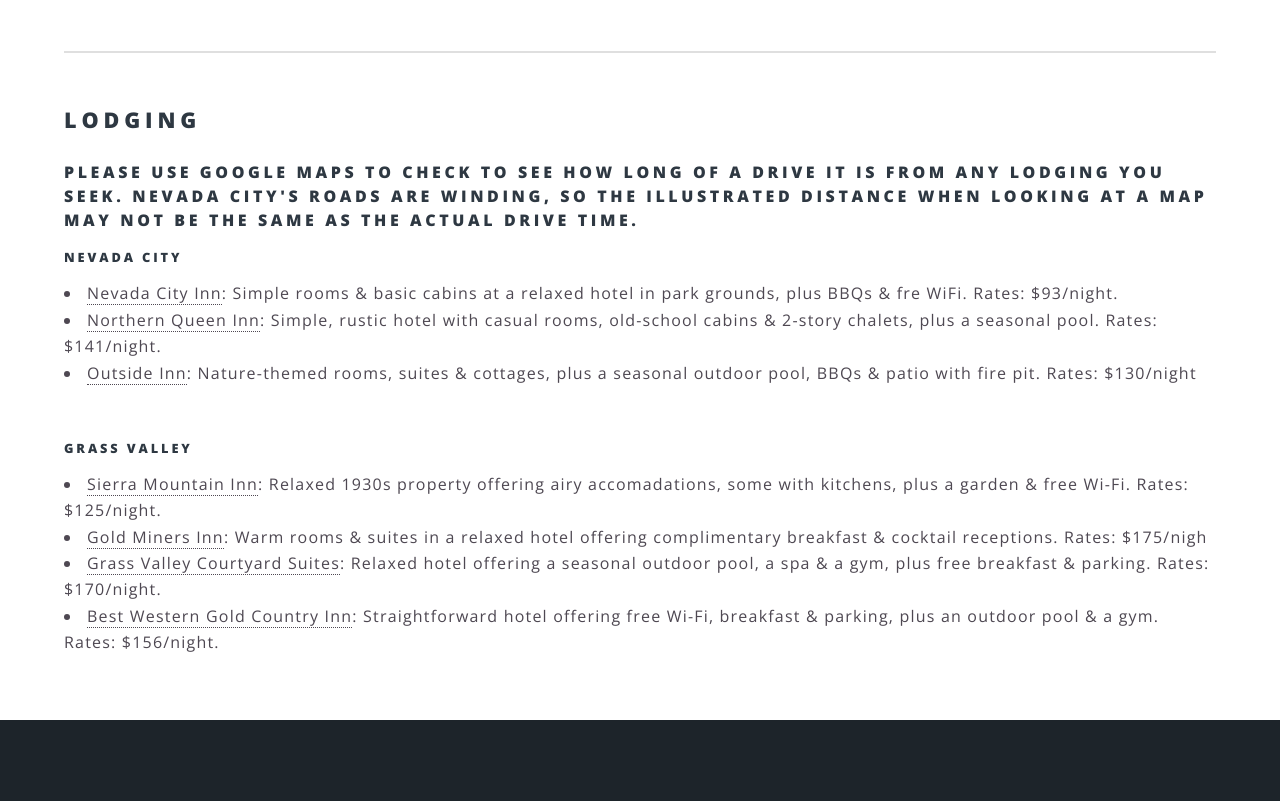
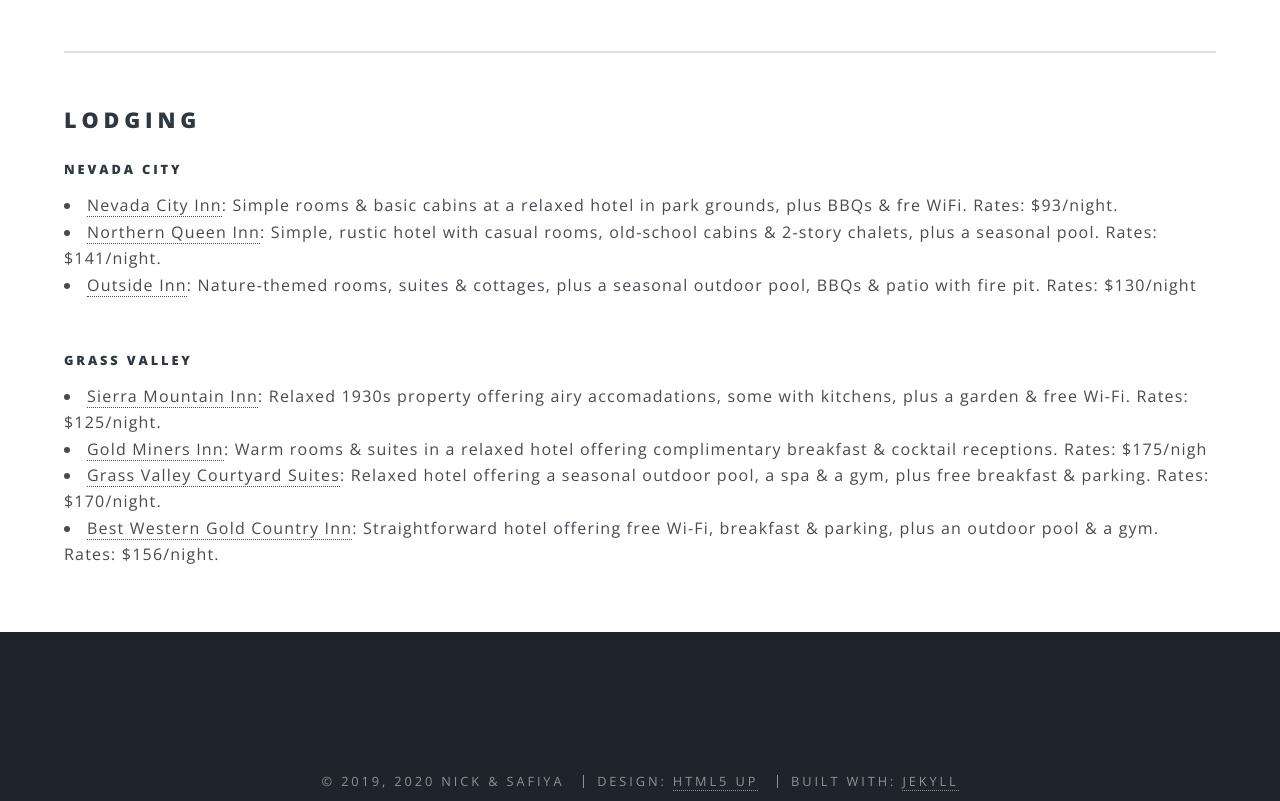
Before and after one commit to trowelandkeyboard/trowelandkeyboard.github.io, a Jekyll site: the page built from location.md, in a window 1280 px wide and 900 px high, scrolled down 884 px, cut to the strip 99-900 px from the top of the window. Built offline with Jekyll 4.4.1, drawn with Linux system fonts in a browser that asks for light colours.

Commit message:
Update location.md

```diff
--- a/location.md
+++ b/location.md
@@ -11,7 +11,6 @@
 <hr />
 <header>
  <h2>Lodging</h2>
- <h4>Please use google maps to check to see how long of a drive it is from any lodging you seek.  Nevada City's roads are winding, so the illustrated distance when looking at a map may not be the same as the actual drive time.</h4>
     <h5>Nevada City</h5>
     <li><a href="https://nevadacityinn.net/">Nevada City Inn</a>: Simple rooms & basic cabins at a relaxed hotel in park grounds, plus BBQs & fre WiFi. Rates: $93/night.</li>
     <li><a href="https://northernqueeninn.com/">Northern Queen Inn</a>: Simple, rustic hotel with casual rooms, old-school cabins & 2-story chalets, plus a seasonal pool. Rates: $141/night.</li>
```
